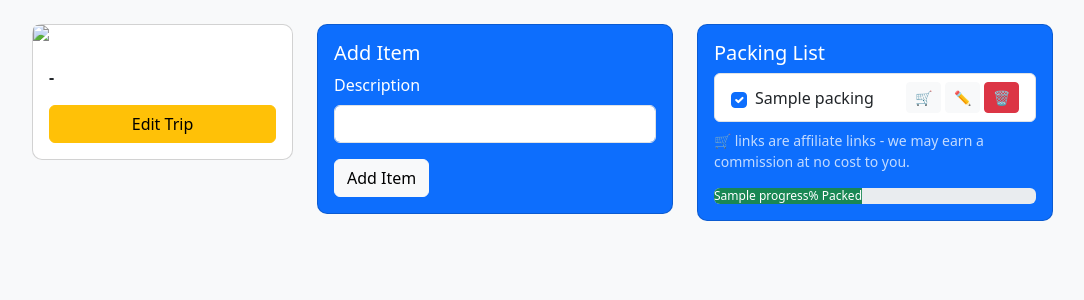
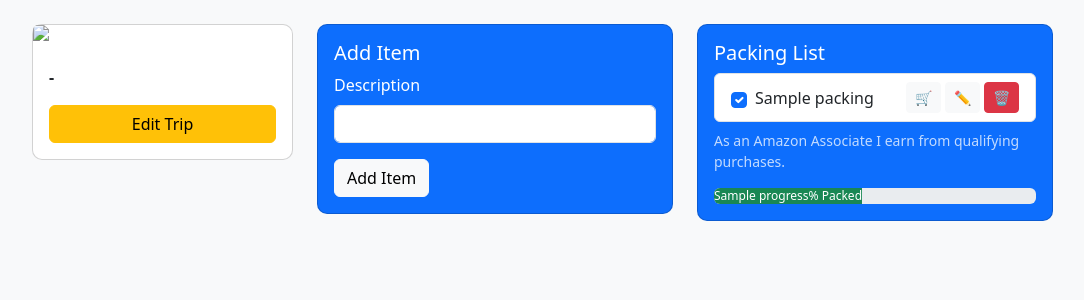
Before and after one commit to mxcostes/travel_planner, a Node server app: template views/pages/packing_list.ejs in a window 1280 px wide. Shown: the part 60-360 px from the top of the page, without its empty margins (50-1134 px from the left). Run offline with Node 20, Linux system fonts and the light colour scheme; the template is opened without the code that fills it: most values are stand-ins (such as "Sample title", 1, 10 or a date in 2020); some libraries are stand-ins or nearby versions.

Commit message:
Use Amazon's required Associates disclosure on the packing list
Amazon's operating agreement requires the exact statement "As an Amazon
Associate I earn from qualifying purchases"; replace the paraphrased note.

Co-Authored-By: Claude Sonnet 5.5 <noreply@anthropic.com>

```diff
--- a/views/pages/packing_list.ejs
+++ b/views/pages/packing_list.ejs
@@ -67,7 +67,7 @@
                             <% }); %>
                         </ul>
                         <% if (affiliates.amazonSearch('x')) { %>
-                            <p class="small mt-2 mb-0 opacity-75">🛒 links are affiliate links - we may earn a commission at no cost to you.</p>
+                            <p class="small mt-2 mb-0 opacity-75">As an Amazon Associate I earn from qualifying purchases.</p>
                         <% } %>
 
                         <div class="progress mt-3">
```
